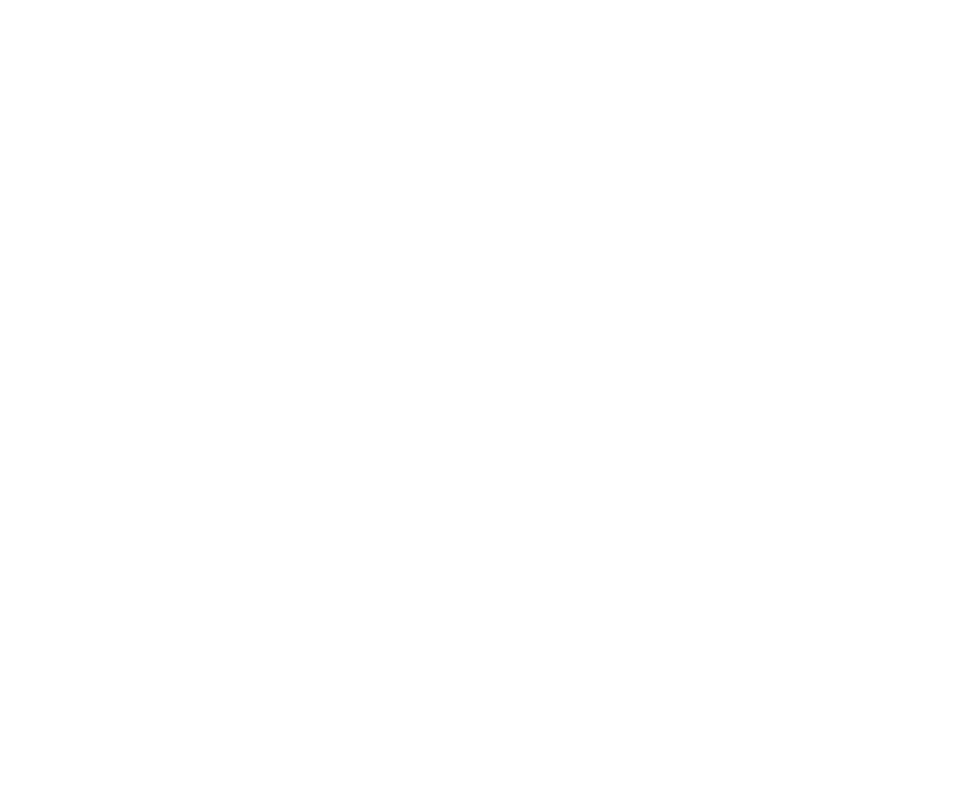
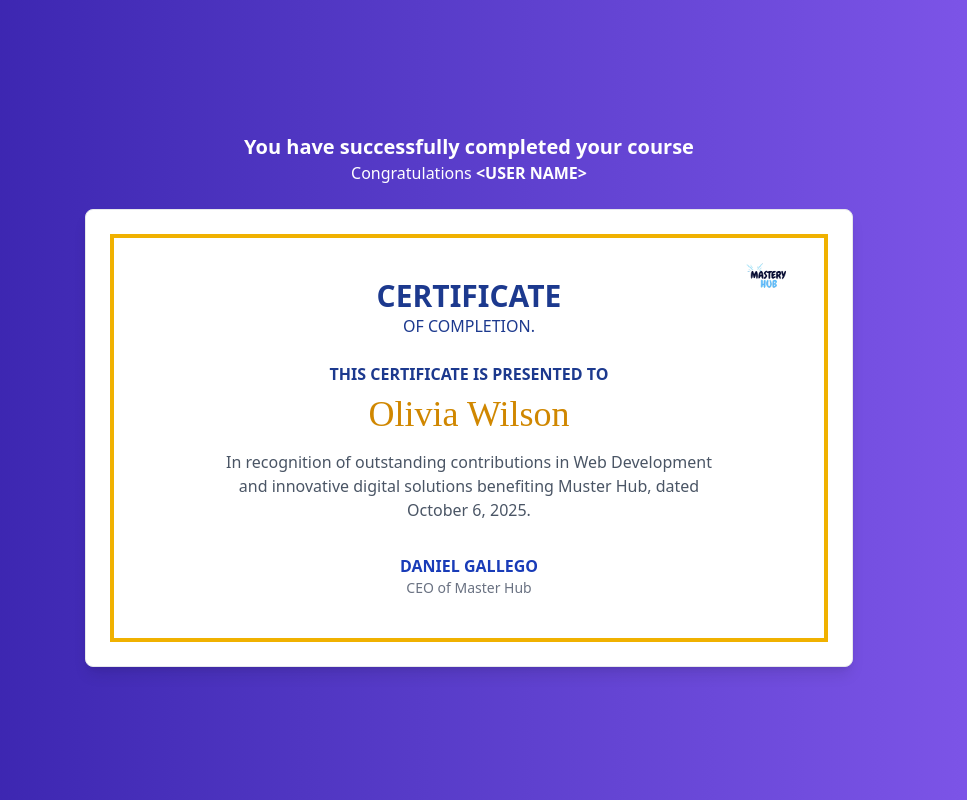
Before and after one commit to zahura0/MasteryHub, a React (Vite) app in the folder frontend/: page /Certificate in a window 1280 px wide. Before the commit this address had no page. Shown: the whole page, without its empty margins (171-1138 px from the left). Built offline with nearby package versions, Linux system fonts and the light colour scheme; the HTML template or start-up script is replaced by a standard one.

Commit message:
Add certificate page and component

```diff
--- a/frontend/src/App.jsx
+++ b/frontend/src/App.jsx
@@ -3,17 +3,23 @@
 import About_Us from "./pages/About_Us";
 import Course_Learning_Page from "./pages/Course_Learning_Page";
 import Learning_Progress_Page from "./pages/Learning_Progress_Page";
-
+import Certificate from "./pages/Certificate";
 
 const App = () => {
   return (
     <div className="w-full min-h-screen">
       <Routes>
-        < Route path="/About_Us" element={<About_Us />} />
-        < Route path="/course_learning_page" element={<Course_Learning_Page />} />
-        < Route path="/Learning_Progress_Page" element={< Learning_Progress_Page />} />
+        <Route path="/About_Us" element={<About_Us />} />
+        <Route
+          path="/course_learning_page"
+          element={<Course_Learning_Page />}
+        />
+        <Route
+          path="/Learning_Progress_Page"
+          element={<Learning_Progress_Page />}
+        />
+        <Route path="/Certificate" element={<Certificate />} />
       </Routes>
-
     </div>
   );
 };
--- /dev/null
+++ b/frontend/src/components/Certificate/Certificate_Body.jsx
@@ -0,0 +1,48 @@
+import React from "react";
+import Logo from "../../assets/images/Logo.png";
+
+const Certificate_Body = () => {
+  return (
+    <div className="relative border-4 border-yellow-500 p-6 sm:p-10">
+      {/* Logo */}
+      <div className="absolute top-4 right-4">
+        <img src={Logo} alt="Logo" className="w-20" />
+      </div>
+
+      {/* Certificate Content */}
+      <div className="relative z-10 items-center text-center">
+        <h1 className="text-2xl sm:text-3xl font-bold text-blue-900">
+          CERTIFICATE
+        </h1>
+        <p className="text-blue-900 text-sm sm:text-base">OF COMPLETION.</p>
+
+        <p className="mt-6 text-blue-900 text-sm sm:text-base font-semibold">
+          THIS CERTIFICATE IS PRESENTED TO
+        </p>
+        <h2
+          className="text-2xl sm:text-4xl text-yellow-600 mt-2"
+          style={{ fontFamily: "'Great Vibes', cursive", fontWeight: "400" }}
+        >
+          Olivia Wilson
+        </h2>
+
+        <p className="mt-4 text-gray-600 text-sm sm:text-base max-w-lg items-center mx-auto">
+          In recognition of outstanding contributions in Web Development and
+          innovative digital solutions benefiting Muster Hub, dated October 6,
+          2025.
+        </p>
+
+        {/* Signature */}
+        <div className="mt-8">
+          <p className="text-3xl"></p>
+          <p className="text-sm sm:text-base font-semibold text-blue-800">
+            DANIEL GALLEGO
+          </p>
+          <p className="text-xs sm:text-sm text-gray-500">CEO of Master Hub</p>
+        </div>
+      </div>
+    </div>
+  );
+};
+
+export default Certificate_Body;
--- /dev/null
+++ b/frontend/src/pages/Certificate.jsx
@@ -0,0 +1,29 @@
+import React from "react";
+import Certificate_Body from "../components/Certificate/Certificate_Body";
+
+const Certificate = () => {
+  return (
+    <div className="min-h-screen flex flex-col items-center justify-center bg-gradient-to-r from-[#331DA8] to-[#865AEF] p-2">
+      {/* Top Message */}
+      <div className="text-center text-white mb-6">
+        <h2 className="text-lg sm:text-xl font-semibold">
+          You have successfully completed your course
+        </h2>
+        <p className="text-sm sm:text-base">
+          Congratulations <span className="font-bold">&lt;USER NAME&gt;</span>
+        </p>
+      </div>
+
+      {/* Certificate Box */}
+      <div className="w-full max-w-3xl bg-white rounded-lg shadow-lg border border-gray-200 overflow-hidden">
+        <div className="flex flex-col md:flex-row">
+          <div className="flex-1 p-6 relative">
+            <Certificate_Body />
+          </div>
+        </div>
+      </div>
+    </div>
+  );
+};
+
+export default Certificate;
```
Also changed, not shown: frontend/src/assets/images/Logo.png (added).
